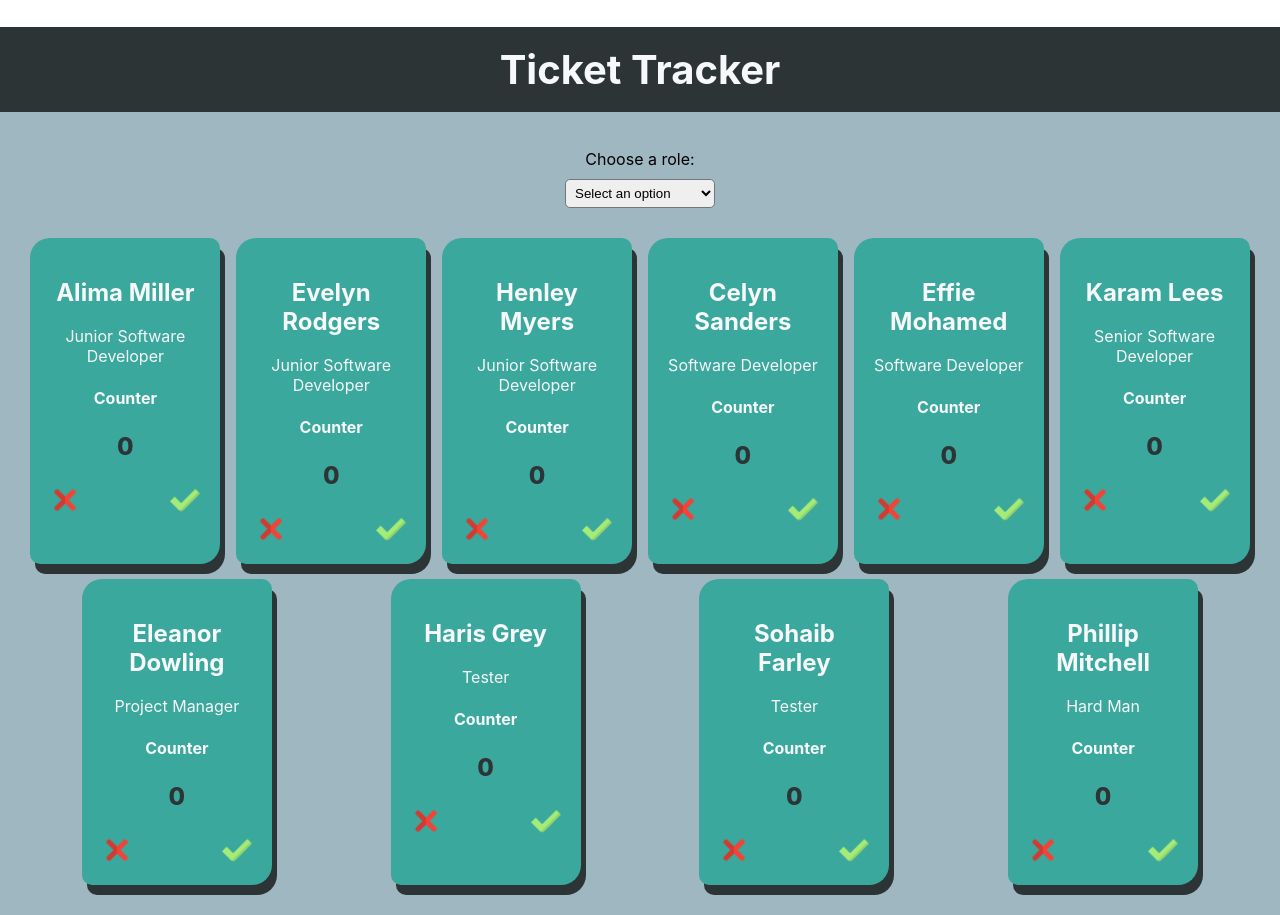
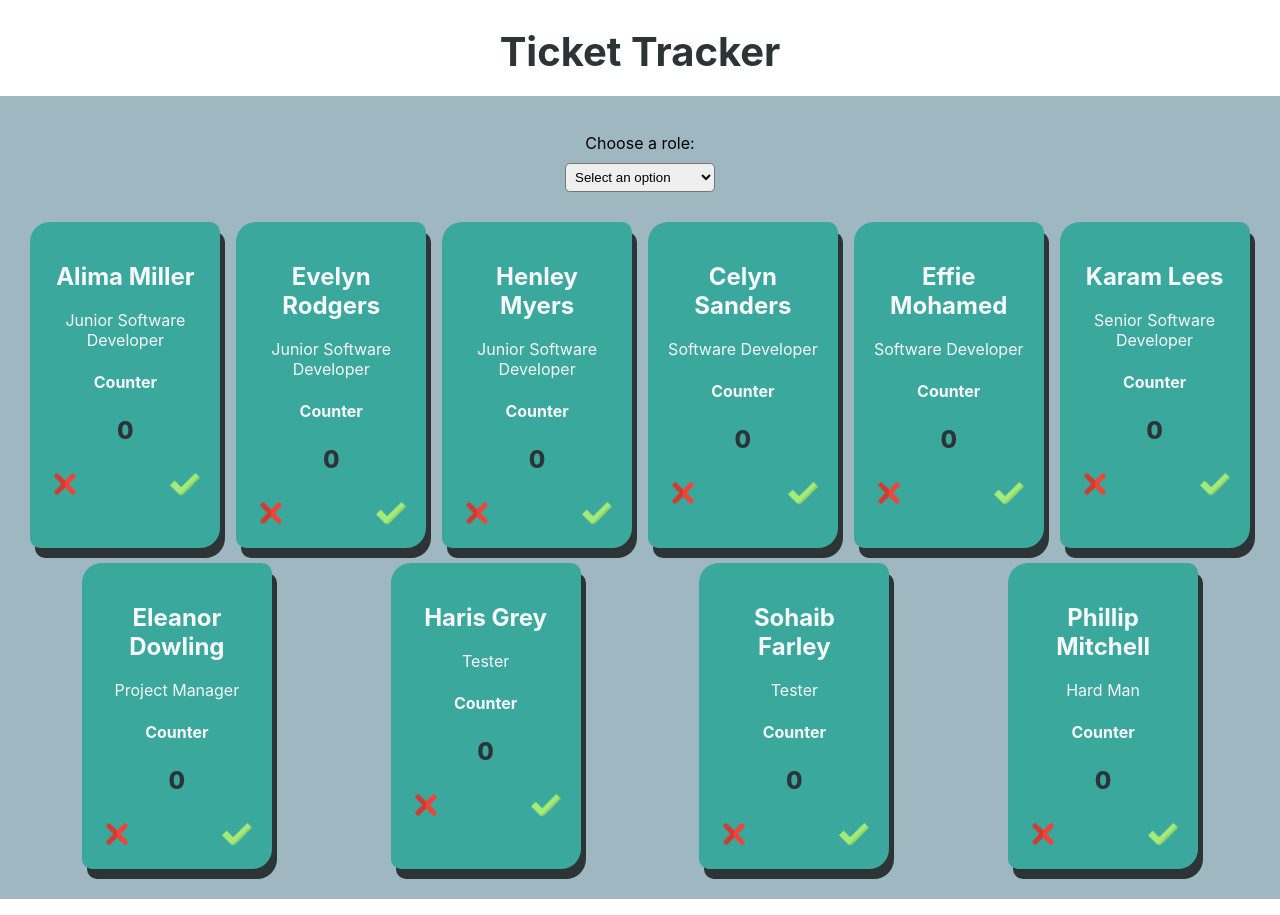
Before and after one commit to sabifromtherock/ticket-tracker, a React (Vite) app: page / in a window 1280 px wide. Built offline with nearby package versions, Linux system fonts and the light colour scheme.

Commit message:
changed header background color

```diff
--- a/src/components/Header/Header.scss
+++ b/src/components/Header/Header.scss
@@ -2,11 +2,11 @@
 
 .header {
   text-align: center;
-  background-color: $color-black;
+  background-color: white;
 
   &__title {
-    color: $color-white;
-    padding: 18px;
+    color: $color-black;
+    padding-bottom: 20px;
     font-size: 2.5rem;
   }
 }
```
